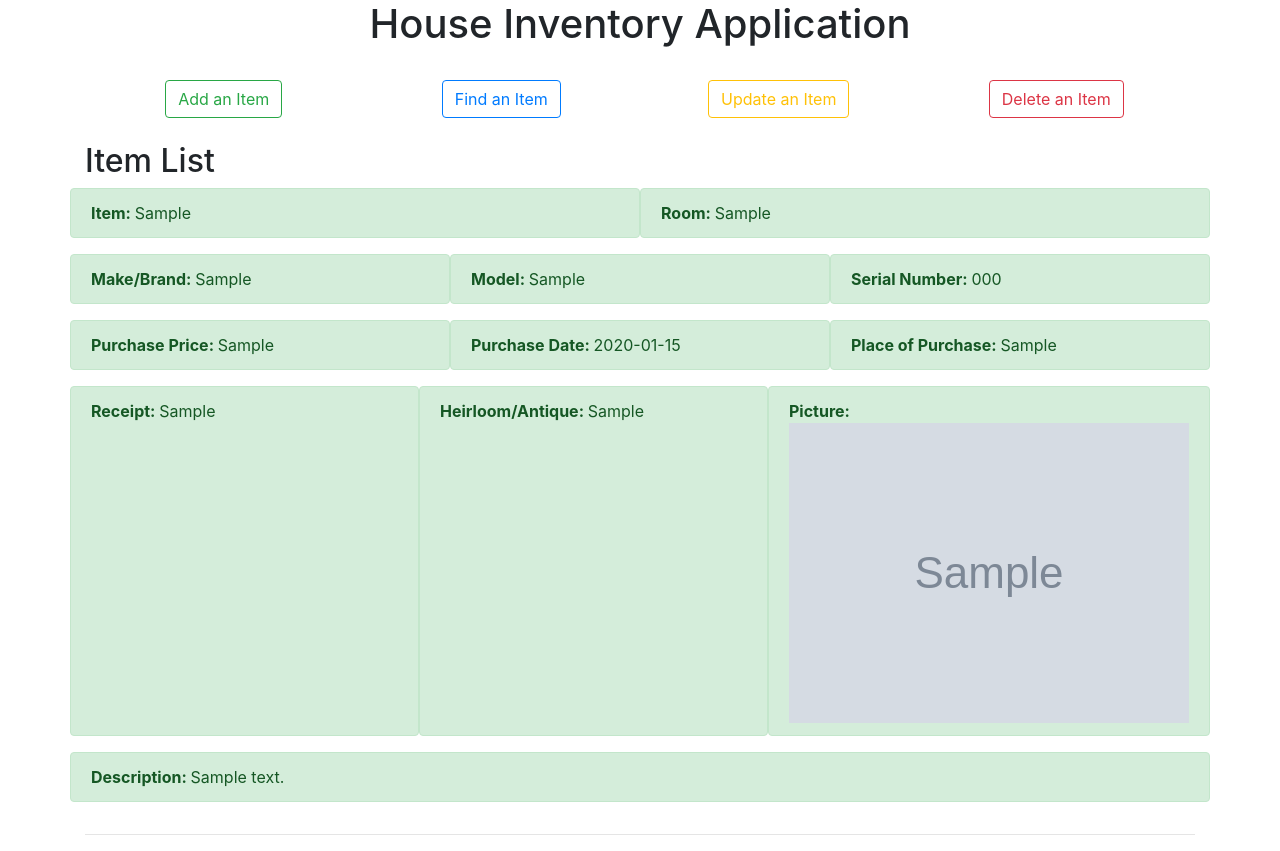
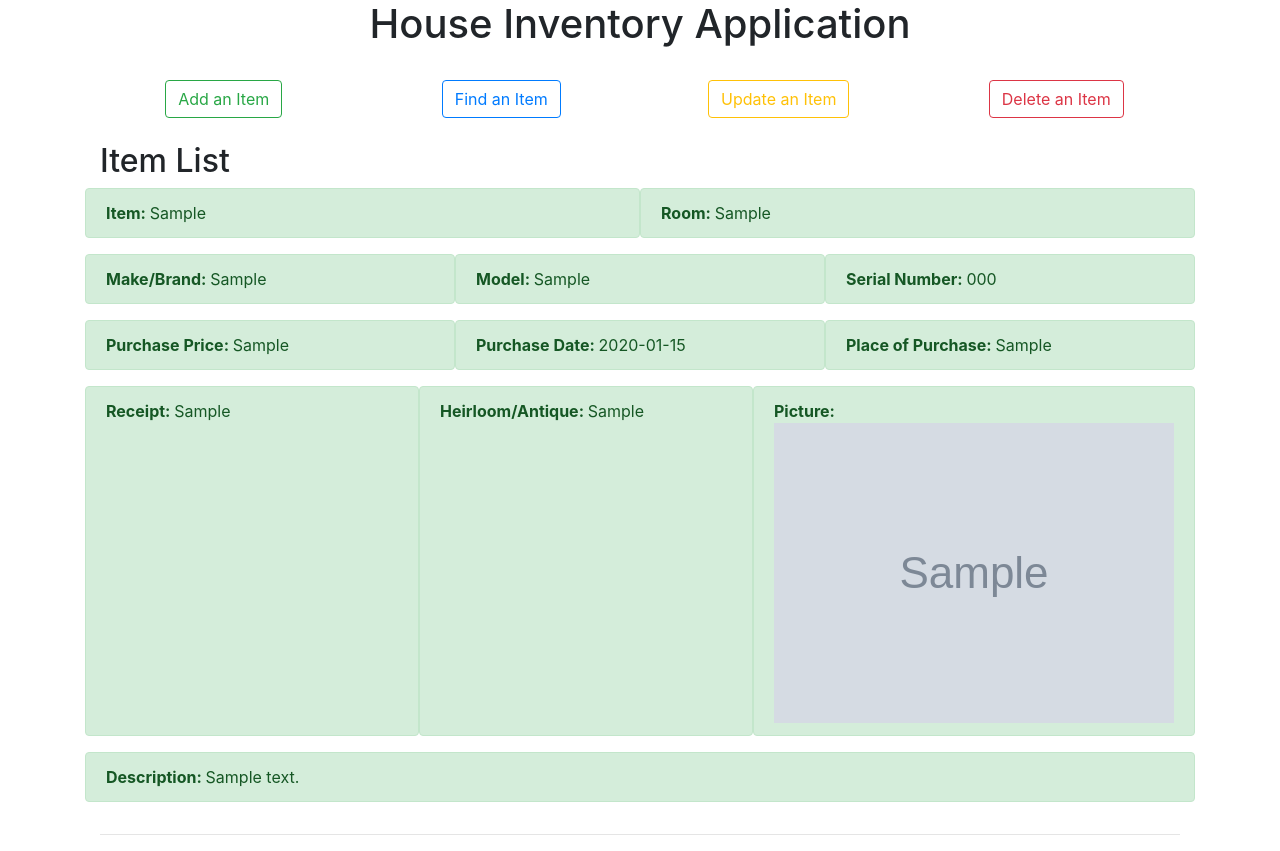
Before and after one commit to Viper66Oz/basic-web-app, a PHP site: page /read.php in a window 1280 px wide. Run offline with PHP 8.4, Linux system fonts and the light colour scheme; the visitor is signed in with stand-in values (Sample User, id 1); tables that the repository leaves empty hold one stand-in row (values such as "Sample post"); grey boxes marked "Sample" are stand-in pictures.

Commit message:
Update read.php

```diff
--- a/public/read.php
+++ b/public/read.php
@@ -20,50 +20,63 @@
     }
 
 ?>
+<?php
+// Initialize the session
+session_start();
+
+// Check if the user is logged in, if not then redirect him to login page
+if(!isset($_SESSION["loggedin"]) || $_SESSION["loggedin"] !== true){
+    header("location: login.php");
+    exit;
+}
+?>
 <?php include"templates/header.php"; ?>
+<div class="container">
     <h2>Item List</h2>
+</div>
 <?php foreach($result as $row) { ?>
+<div class="container">
     <div class="row">
         <!--<div class="col-sm alert alert-info" role="alert">
         <strong>ID: </strong><?php echo escape($row['id']); ?>
         </div>-->
-    <div class="col-sm alert alert-success" role="alert">
+        <div class="col alert alert-success" role="alert">
             <strong>Item: </strong><?php echo $row['item']; ?>
         </div>
-    <div class="col-sm alert alert-success" role="alert">
+        <div class="col alert alert-success" role="alert">
             <strong>Room: </strong><?php echo $row['room']; ?>
         </div>
     </div>
     <div class="row">
-    <div class="col-sm alert alert-success">
+        <div class="col alert alert-success">
             <strong>Make/Brand: </strong><?php echo $row['makebrand']; ?>
         </div>
-    <div class="col-sm alert alert-success">
+        <div class="col alert alert-success">
             <strong>Model: </strong><?php echo $row['model']; ?>
         </div>
-    <div class="col-sm alert alert-success">
+        <div class="col alert alert-success">
             <strong>Serial Number: </strong><?php echo $row['serialnumber']; ?>
         </div>
     </div>
     <div class="row">
-    <div class="col-sm alert alert-success">
+        <div class="col alert alert-success">
             <strong>Purchase Price: </strong><?php echo $row['purchaseprice']; ?>
         </div>
-    <div class="col-sm alert alert-success">
+        <div class="col alert alert-success">
             <strong>Purchase Date: </strong><?php echo $row['purchasedate']; ?>
         </div>
-    <div class="col-sm alert alert-success">
+        <div class="col alert alert-success">
             <strong>Place of Purchase: </strong><?php echo $row['purchaseplace']; ?>
         </div>
     </div>
     <div class="row">
-    <div class="col-sm alert alert-success">
+        <div class="col alert alert-success">
             <strong>Receipt: </strong><?php echo $row['receipt']; ?>
         </div>
-    <div class="col-sm alert alert-success">
+        <div class="col alert alert-success">
             <strong>Heirloom/Antique: </strong><?php echo $row['heirloomantique']; ?>
         </div>
-    <div class="col-sm alert alert-success">
+        <div class="col alert alert-success">
             <strong>Picture: </strong><img src="<?php echo $row['picture']; ?>">
         </div>
     </div>
@@ -73,6 +86,8 @@
         </div>
     </div>
     <hr>
+</div>
+
 <?php };
 ?>
 <?php include"templates/footer.php"; ?>
```
Lines whose indentation alone changed are shown as unchanged.
